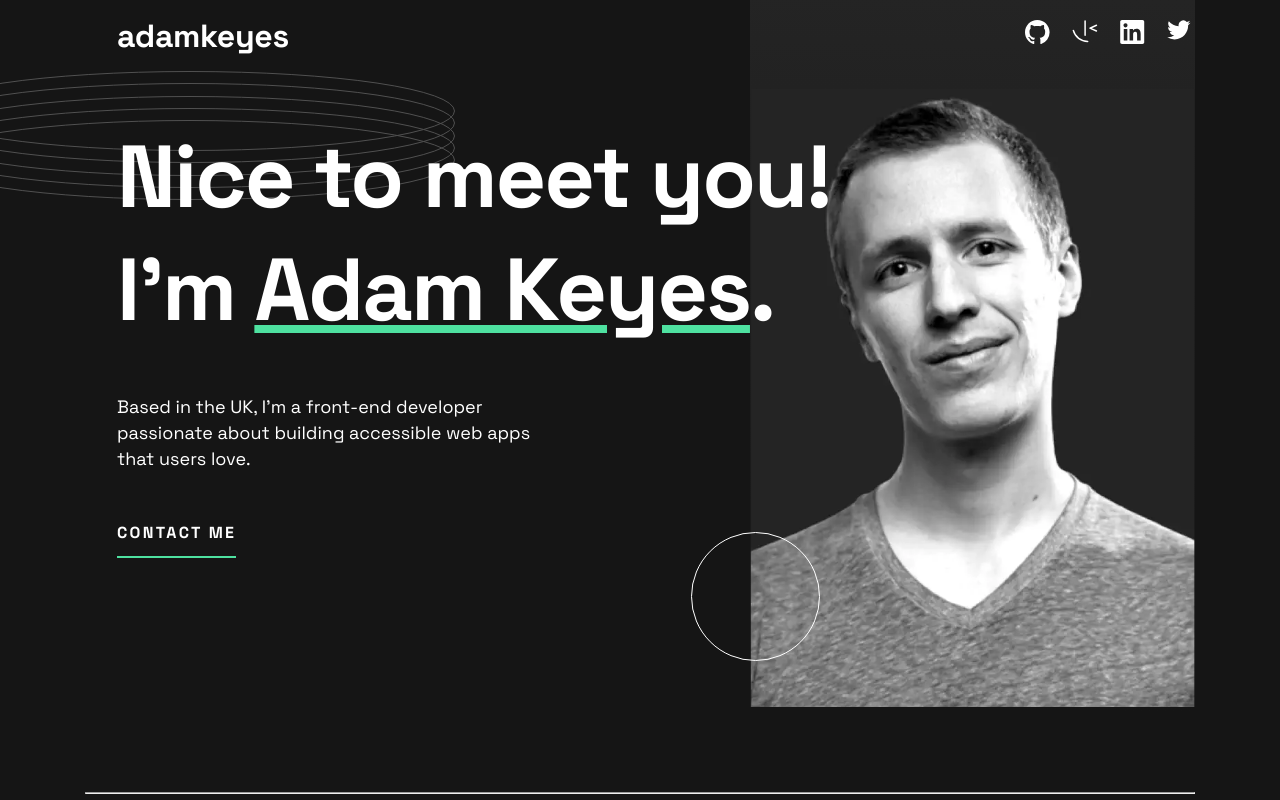
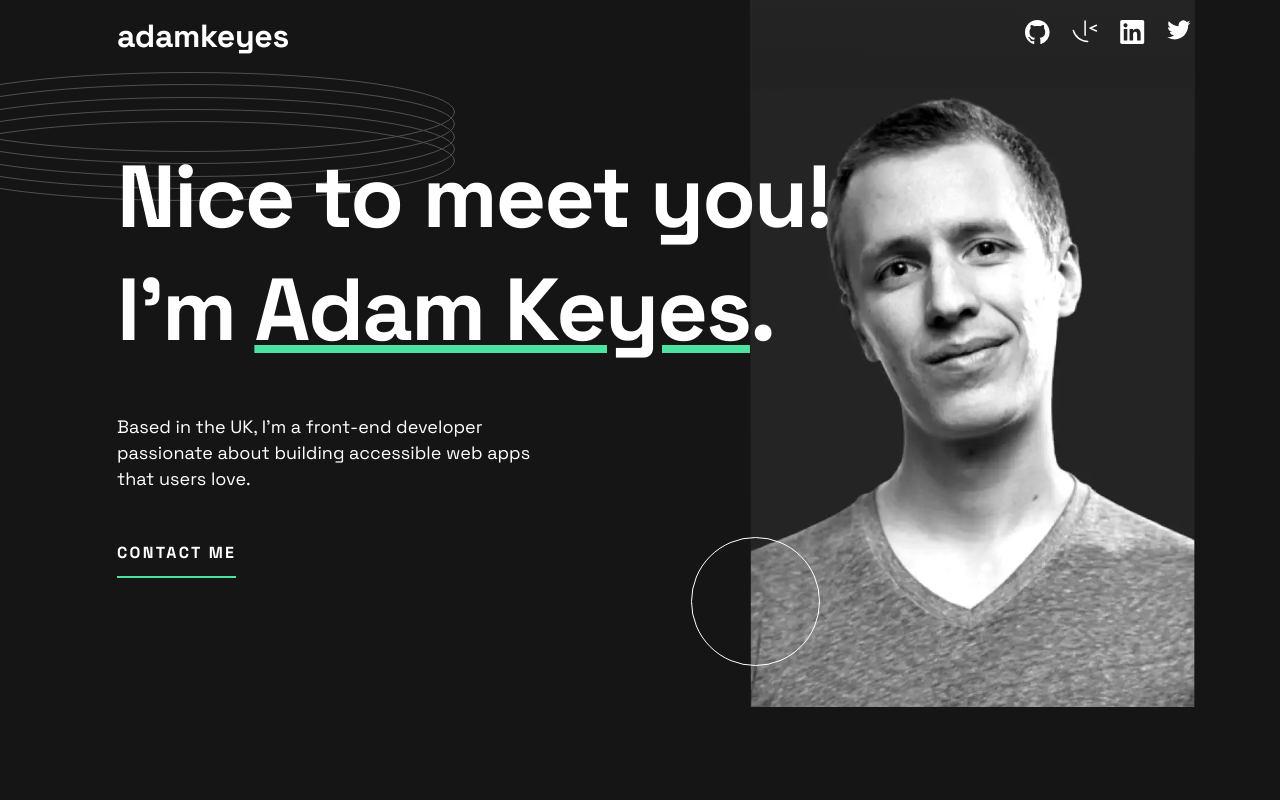
Before and after one commit to kateneilsen/svelte-developer-portfolio, a Svelte app: page / in a window 1280 px wide. Shown: the top 800 px of the page. Built offline with nearby package versions, Linux system fonts and the light colour scheme.

Commit message:
alignment

```diff
--- a/src/components/Intro.svelte
+++ b/src/components/Intro.svelte
@@ -114,7 +114,7 @@
       text-align: start;
       position: absolute;
       gap: 2rem;
-      top: 120px;
+      top: 140px;
     }
 
     h1 {
--- a/src/components/Skills.svelte
+++ b/src/components/Skills.svelte
@@ -79,7 +79,7 @@
 
     hr.tablet-hr {
       display: block;
-      margin-block: 5rem;
+      margin-block: 6rem;
       align-self: center;
     }
     hr:not(.tablet-hr) {
```
